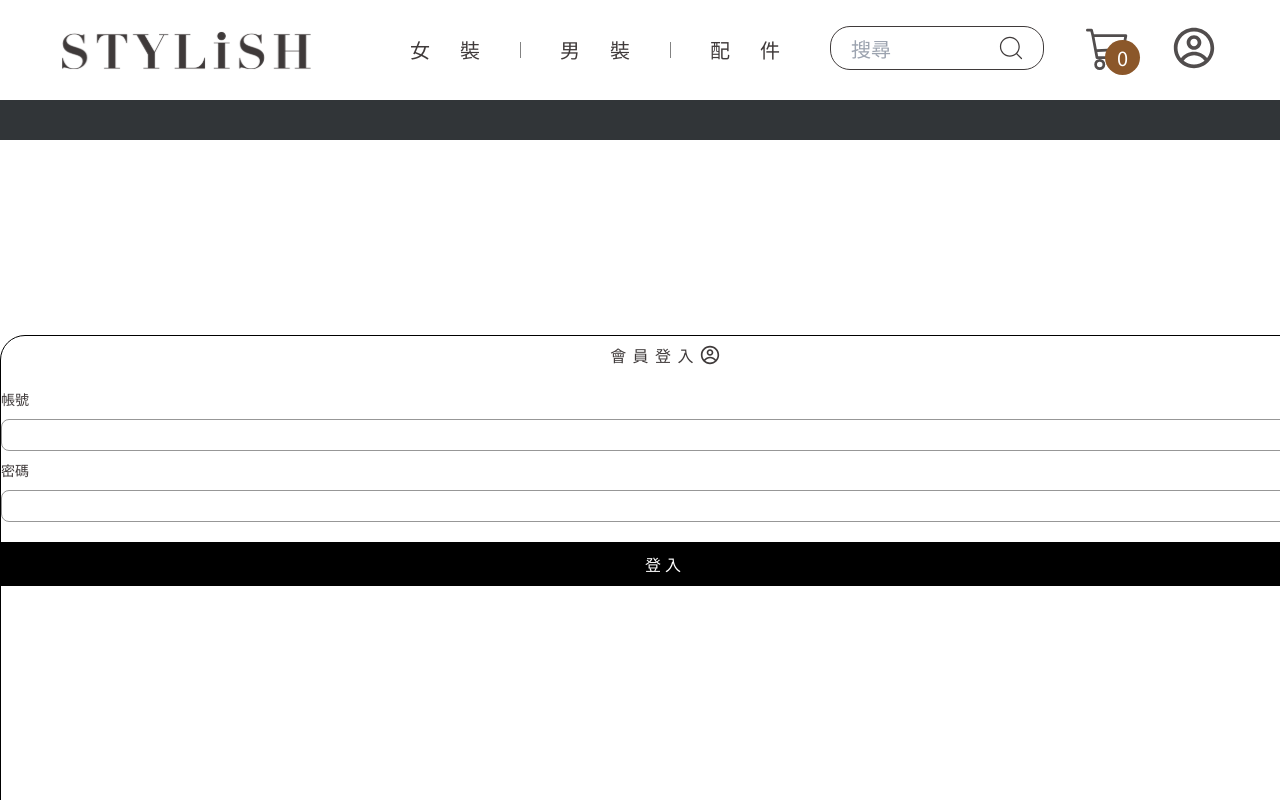
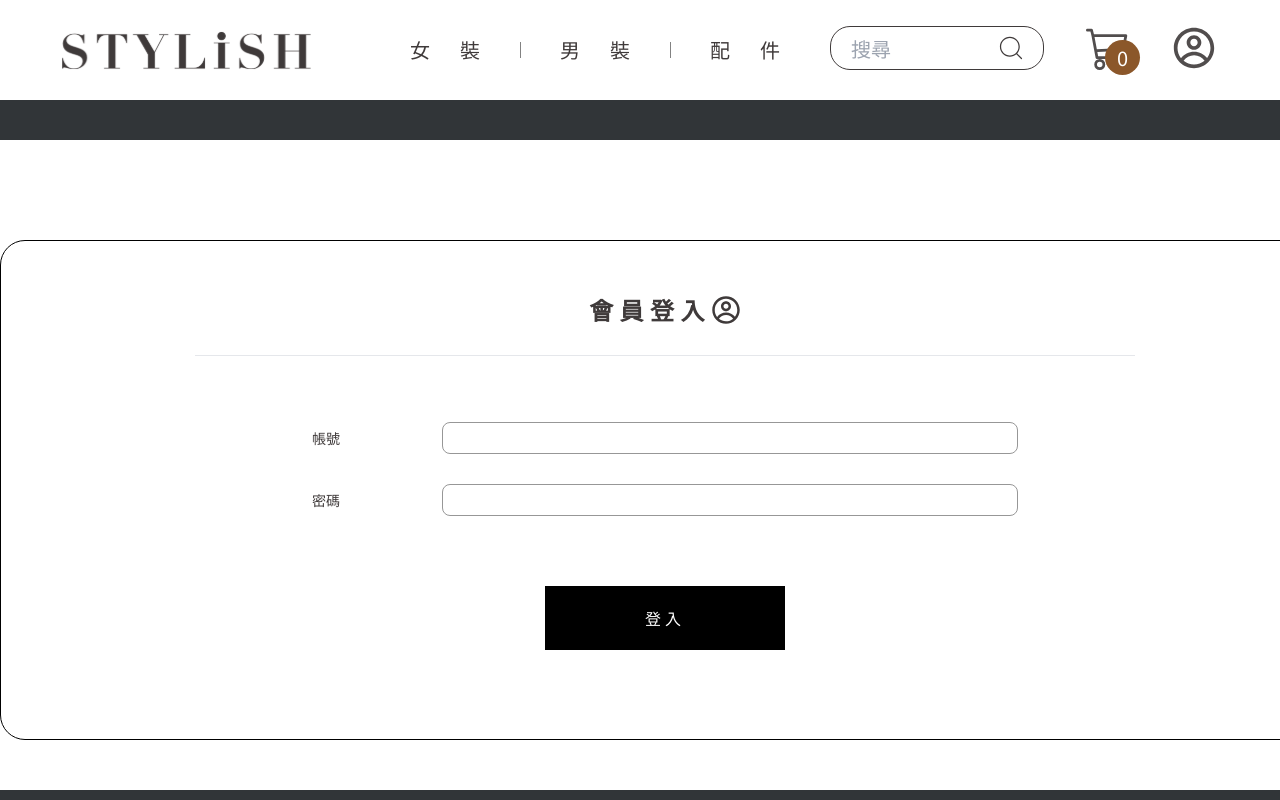
Before and after one commit to ShihYuChang/STYLiSH, a Next.js app: page /login in a window 1280 px wide. Shown: the top 800 px of the page. Built offline with nearby package versions, Linux system fonts and the light colour scheme.

Commit message:
Adding login page desktop static layout

```diff
--- a/src/app/login/components/LoginBtn.tsx
+++ b/src/app/login/components/LoginBtn.tsx
@@ -2,7 +2,7 @@ import React from 'react';
 
 export default function LoginBtn() {
   return (
-    <button className='w-full h-[44px] bg-black text-white tracking-[4px]'>
+    <button className='w-full xl:w-[240px] h-[44px] xl:h-[64px] bg-black text-white tracking-[4px]'>
       登入
     </button>
   );
--- a/src/app/login/components/Questions.tsx
+++ b/src/app/login/components/Questions.tsx
@@ -10,11 +10,16 @@ const questions: {
 
 export default function Questions() {
   return (
-    <div className='flex flex-col gap-[10px] mb-[20px]'>
+    <div className='flex flex-col gap-[10px] xl:gap-[30px] mb-[20px] xl:mb-[70px]'>
       {questions.map((question, index) => (
-        <div key={index} className='w-full flex flex-col gap-[10px]'>
-          <div className='text-[14px] leading-[19px]'>{question.label}</div>
-          <input className='w-full h-[32px] border border-solid border-[#979797] rounded-[8px]' />
+        <div
+          key={index}
+          className='w-full flex flex-col xl:flex-row gap-[10px]'
+        >
+          <div className='text-[14px] leading-[19px] xl:w-[120px] xl:flex items-center'>
+            {question.label}
+          </div>
+          <input className='w-full xl:w-[576px] h-[32px] border border-solid border-[#979797] rounded-[8px]' />
         </div>
       ))}
     </div>
--- a/src/app/login/components/Title.tsx
+++ b/src/app/login/components/Title.tsx
@@ -3,9 +3,11 @@ import { CgProfile } from 'react-icons/cg';
 
 export default function Title() {
   return (
-    <div className='w-full flex justify-center items-center tracking-[6.4px] leading-[38px] mb-[16px]'>
-      會員登入
-      <div className='text-[20px]'>
+    <div className='w-full flex justify-center items-center mb-[16px] xl:mb-[26px]'>
+      <div className='xl:text-[24px] tracking-[6.4px] leading-[38px] font-bold'>
+        會員登入
+      </div>
+      <div className='text-[20px] xl:text-[30px]'>
         <CgProfile />
       </div>
     </div>
--- a/src/app/login/page.tsx
+++ b/src/app/login/page.tsx
@@ -5,8 +5,9 @@ import LoginBtn from './components/LoginBtn';
 
 export default function Login() {
   return (
-    <div className='w-[285px] xl:w-[1330px] xl:h-[530px] mx-[auto] mt-[31px] xl:mt-[195px] xl:border border-solid border-black rounded-[25px]'>
+    <div className='border-box w-[285px] xl:w-[1330px] xl:h-[500px] xl:pt-[50px] mx-[auto] mt-[31px] mb-[50px] xl:mt-[100px] xl:border border-solid border-black rounded-[25px] xl:flex flex-col items-center'>
       <Title />
+      <hr className='hidden xl:block w-[940px] bg-black mb-[66px]' />
       <Questions />
       <LoginBtn />
     </div>
```
